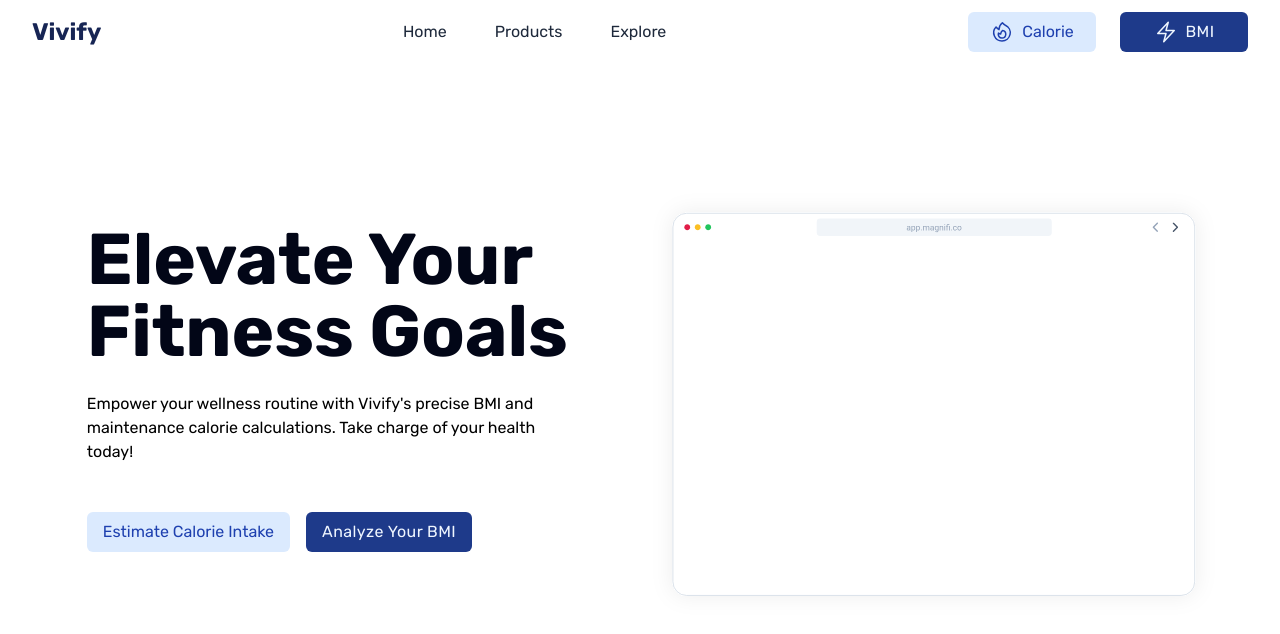
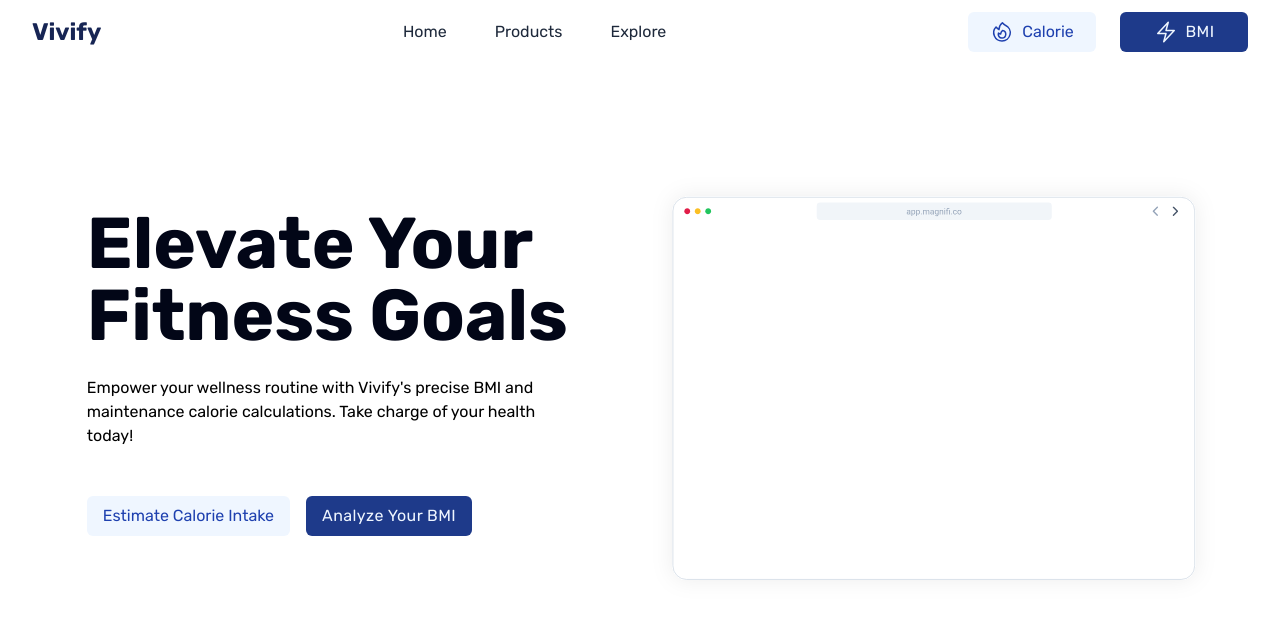
Before and after one commit to amittam104/Vivify, a website: page src/index.html in a window 1280 px wide. Drawn offline with Linux system fonts and the light colour scheme.

Commit message:
chore: update navbar and header

```diff
--- a/src/index.html
+++ b/src/index.html
@@ -15,7 +15,7 @@
   <body>
     <!-- Navbar starts here -->
     <nav
-      class="w-full h-16 flex items-center justify-between md:px-8 px-4 mb-32"
+      class="w-full h-16 flex items-center justify-between md:px-8 px-4 mb-28"
     >
       <div>
         <h2 class="text-2xl text-blue-950 lg:text-2xl font-bold">Vivify</h2>
@@ -39,7 +39,7 @@
       </div>
       <div class="hidden lg:flex lg:gap-4 xl:gap-6">
         <button
-          class="w-32 text-blue-800 bg-blue-100 px-4 py-2 rounded-md hover:bg-blue-50 hover:text-blue-700 transition ease-in-out delay-150 flex gap-2 items-center justify-center"
+          class="w-32 text-blue-800 bg-blue-50 px-4 py-2 rounded-md hover:bg-blue-100 hover:text-blue-700 transition ease-in-out delay-150 flex gap-2 items-center justify-center"
         >
           <svg
             xmlns="http://www.w3.org/2000/svg"
@@ -123,7 +123,7 @@
           class="flex flex-wrap flex-col md:flex-row gap-4 mb-8 items-center"
         >
           <button
-            class="text-blue-800 bg-blue-100 px-4 py-2 rounded-md hover:bg-blue-50 hover:text-blue-700 transition ease-in-out delay-150"
+            class="text-blue-800 bg-blue-50 px-4 py-2 rounded-md hover:bg-blue-100 hover:text-blue-700 transition ease-in-out delay-150"
           >
             Estimate Calorie Intake
           </button>
```
Also changed, not shown: src/output.css.
